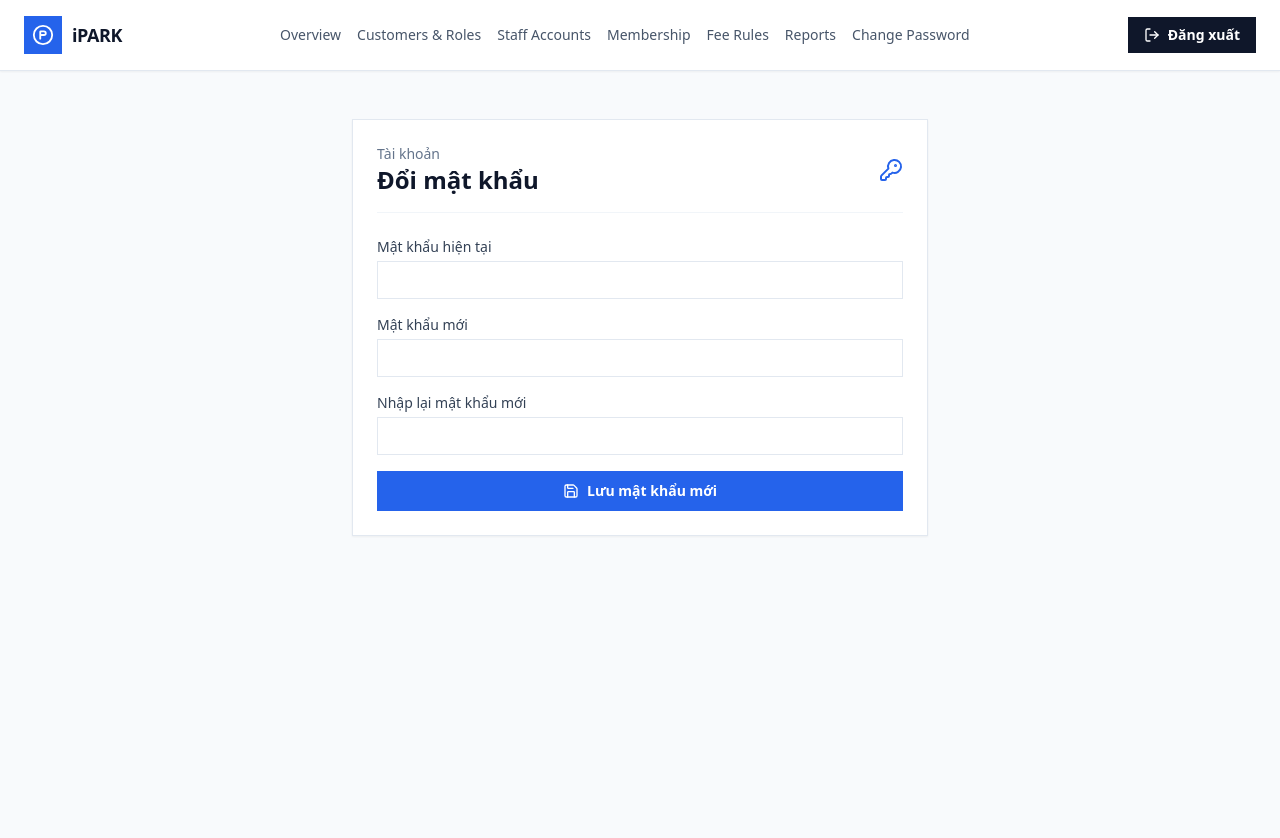
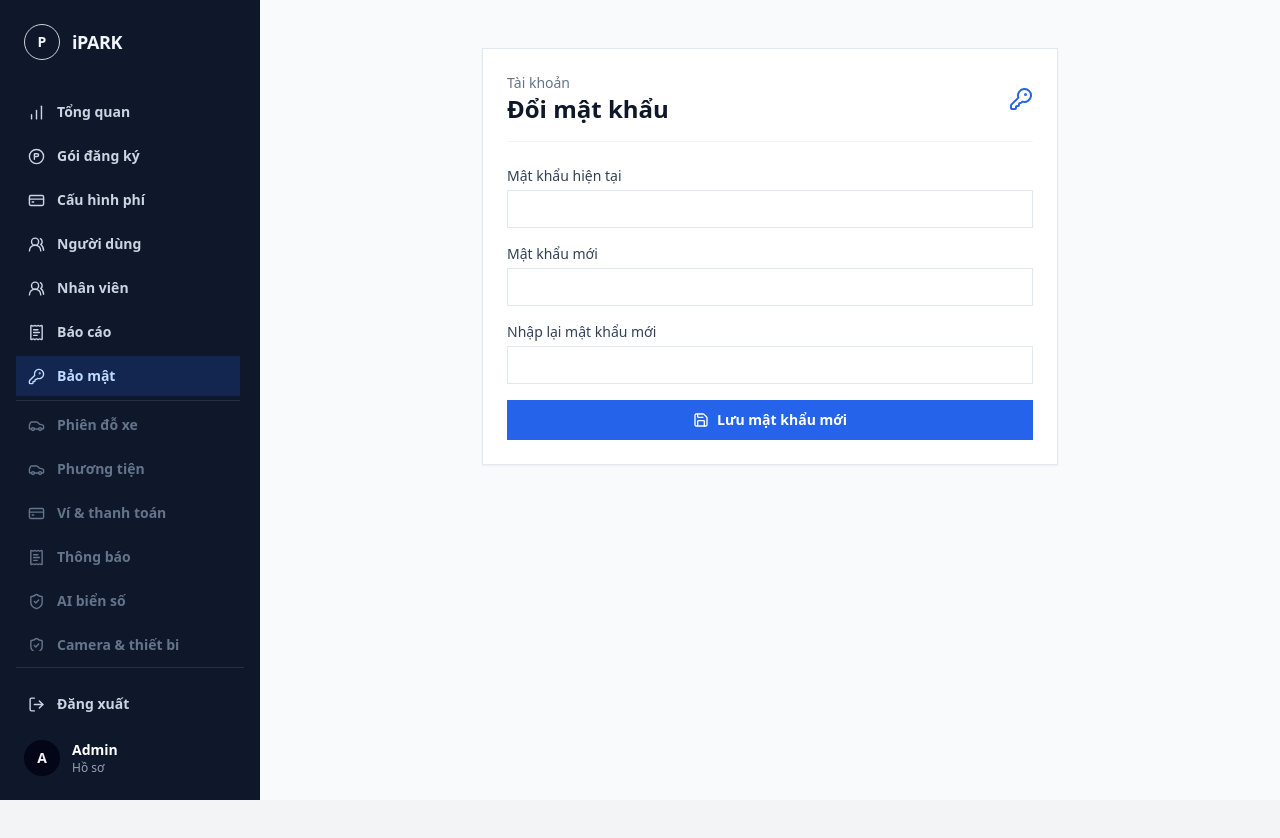
Before and after one commit to kunhtml/AI-Integrated-Car-Parking-Management-System-iPARK-, a Next.js app in the folder frontend/: page /change-password in a window 1280 px wide. Shown: the top 838 px of the page. After the commit the page ends 800 px from the top, so only its background shows below. Built offline with nearby package versions, Linux system fonts and the light colour scheme.

Commit message:
Fix Siderbar Menu

```diff
--- a/frontend/src/app/(dashboard)/layout.tsx
+++ b/frontend/src/app/(dashboard)/layout.tsx
@@ -1,21 +1,44 @@
 "use client";
 
 import React, { useState } from "react";
-import { LogOut, ParkingCircle } from "lucide-react";
+import { usePathname } from "next/navigation";
+import {
+  BarChart,
+  Car,
+  CreditCard,
+  KeyRound,
+  LogOut,
+  ParkingCircle,
+  ReceiptText,
+  ShieldCheck,
+  UsersRound,
+} from "lucide-react";
 import { apiFetch } from "@/lib/api";
 import { parkingConfig } from "@/lib/parking-config";
 
 const navItems = [
-  { href: "/overview", label: "Overview" },
-  { href: "/users", label: "Customers & Roles" },
-  { href: "/staff", label: "Staff Accounts" },
-  { href: "/membership-packages", label: "Membership" },
-  { href: "/parking-fee-rules", label: "Fee Rules" },
-  { href: "/revenue-reports", label: "Reports" },
-  { href: "/change-password", label: "Change Password" },
+  { href: "/overview", label: "Tổng quan", icon: BarChart },
+  { href: "/membership-packages", label: "Gói đăng ký", icon: ParkingCircle },
+  { href: "/parking-fee-rules", label: "Cấu hình phí", icon: CreditCard },
+  { href: "/users", label: "Người dùng", icon: UsersRound },
+  { href: "/staff", label: "Nhân viên", icon: UsersRound },
+  { href: "/revenue-reports", label: "Báo cáo", icon: ReceiptText },
+  { href: "/change-password", label: "Bảo mật", icon: KeyRound },
+];
+
+const placeholderItems = [
+  { label: "Phiên đỗ xe", icon: Car },
+  { label: "Phương tiện", icon: Car },
+  { label: "Ví & thanh toán", icon: CreditCard },
+  { label: "Thông báo", icon: ReceiptText },
+  { label: "AI biển số", icon: ShieldCheck },
+  { label: "Camera & thiết bị", icon: ShieldCheck },
+  { label: "Khu vực đỗ xe", icon: ParkingCircle },
+  { label: "Đặt chỗ trước", icon: ReceiptText },
 ];
 
 export default function DashboardLayout({ children }: { children: React.ReactNode }) {
+  const pathname = usePathname();
   const [message, setMessage] = useState<string | null>(null);
 
   async function handleLogout() {
@@ -30,36 +53,73 @@ export default function DashboardLayout({ children }: { children: React.ReactNod
   }
 
   return (
-    <div className="min-h-screen bg-slate-50">
-      <header className="sticky top-0 z-30 border-b border-slate-200 bg-white shadow-sm">
-        <div className="mx-auto flex w-full max-w-7xl items-center justify-between gap-6 px-6 py-4">
-          <a className="flex items-center gap-2.5" href="/overview">
-            <div className="rounded-lg bg-blue-600 p-2 text-white">
-              <ParkingCircle size={22} />
-            </div>
-            <span className="text-lg font-extrabold tracking-tight text-slate-900">{parkingConfig.brandName}</span>
-          </a>
+    <div className="flex min-h-screen bg-slate-50">
+      <aside className="sticky top-0 flex h-screen w-[260px] shrink-0 flex-col bg-[#0f172a] px-4 py-6 text-slate-100">
+        <a className="mb-8 flex items-center gap-3 px-2" href="/overview">
+          <div className="flex h-9 w-9 items-center justify-center rounded-full border border-white/80 text-sm font-black">
+            P
+          </div>
+          <span className="text-lg font-extrabold tracking-tight">{parkingConfig.brandName}</span>
+        </a>
 
-          <nav className="hidden items-center gap-4 lg:flex">
-            {navItems.map((item) => (
-              <a className="text-sm font-medium text-slate-600 transition hover:text-blue-600" href={item.href} key={item.href}>
+        <nav className="flex-1 space-y-1 overflow-y-auto pr-1">
+          {navItems.map((item) => {
+            const Icon = item.icon;
+            const active = pathname === item.href;
+            return (
+              <a
+                className={`flex items-center gap-3 rounded-lg px-3 py-2.5 text-sm font-semibold transition ${
+                  active ? "bg-blue-600/20 text-blue-200" : "text-slate-300 hover:bg-white/10 hover:text-white"
+                }`}
+                href={item.href}
+                key={item.href}
+              >
+                <Icon size={17} />
                 {item.label}
               </a>
-            ))}
-          </nav>
+            );
+          })}
 
+          <div className="my-3 border-t border-white/10" />
+
+          {placeholderItems.map((item) => {
+            const Icon = item.icon;
+            return (
+              <span
+                className="flex cursor-not-allowed items-center gap-3 rounded-lg px-3 py-2.5 text-sm font-semibold text-slate-500"
+                key={item.label}
+                title="Chức năng sẽ được triển khai sau"
+              >
+                <Icon size={17} />
+                {item.label}
+              </span>
+            );
+          })}
+        </nav>
+
+        <div className="mt-4 border-t border-white/10 pt-4">
           <button
-            className="inline-flex items-center gap-2 rounded-md bg-slate-900 px-4 py-2 text-sm font-semibold text-white transition hover:bg-slate-700"
+            className="flex w-full items-center gap-3 rounded-lg px-3 py-2.5 text-sm font-semibold text-slate-300 transition hover:bg-white/10 hover:text-white"
             onClick={handleLogout}
             type="button"
           >
-            <LogOut size={16} />
+            <LogOut size={17} />
             Đăng xuất
           </button>
+          <div className="mt-4 flex items-center gap-3 px-2">
+            <div className="flex h-9 w-9 items-center justify-center rounded-full bg-slate-950 text-sm font-bold">A</div>
+            <div className="min-w-0">
+              <p className="truncate text-sm font-semibold text-white">Admin</p>
+              <p className="truncate text-xs text-slate-400">Hồ sơ</p>
+            </div>
+          </div>
         </div>
-        {message && <div className="border-t border-blue-100 bg-blue-50 px-6 py-2 text-center text-sm text-blue-700">{message}</div>}
-      </header>
-      {children}
+      </aside>
+
+      <main className="min-w-0 flex-1">
+        {message && <div className="border-b border-blue-100 bg-blue-50 px-6 py-2 text-center text-sm text-blue-700">{message}</div>}
+        {children}
+      </main>
     </div>
   );
 }
```
